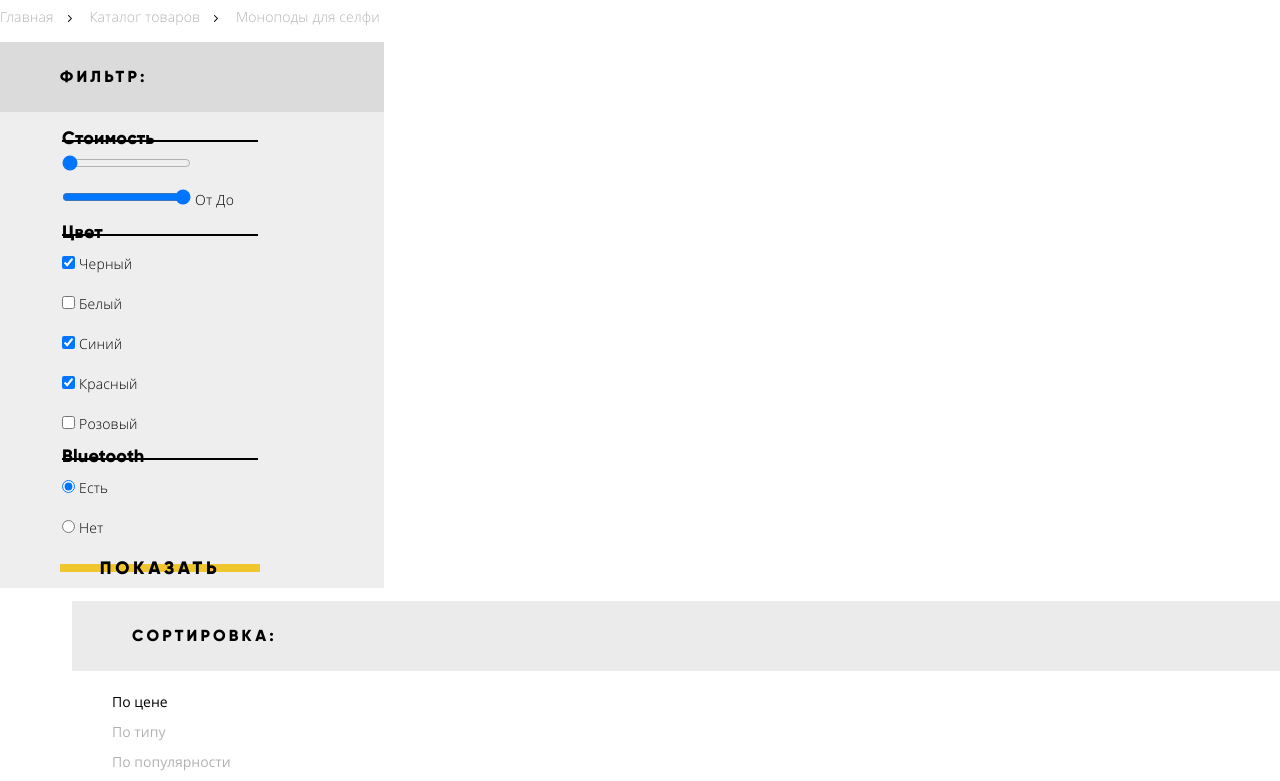
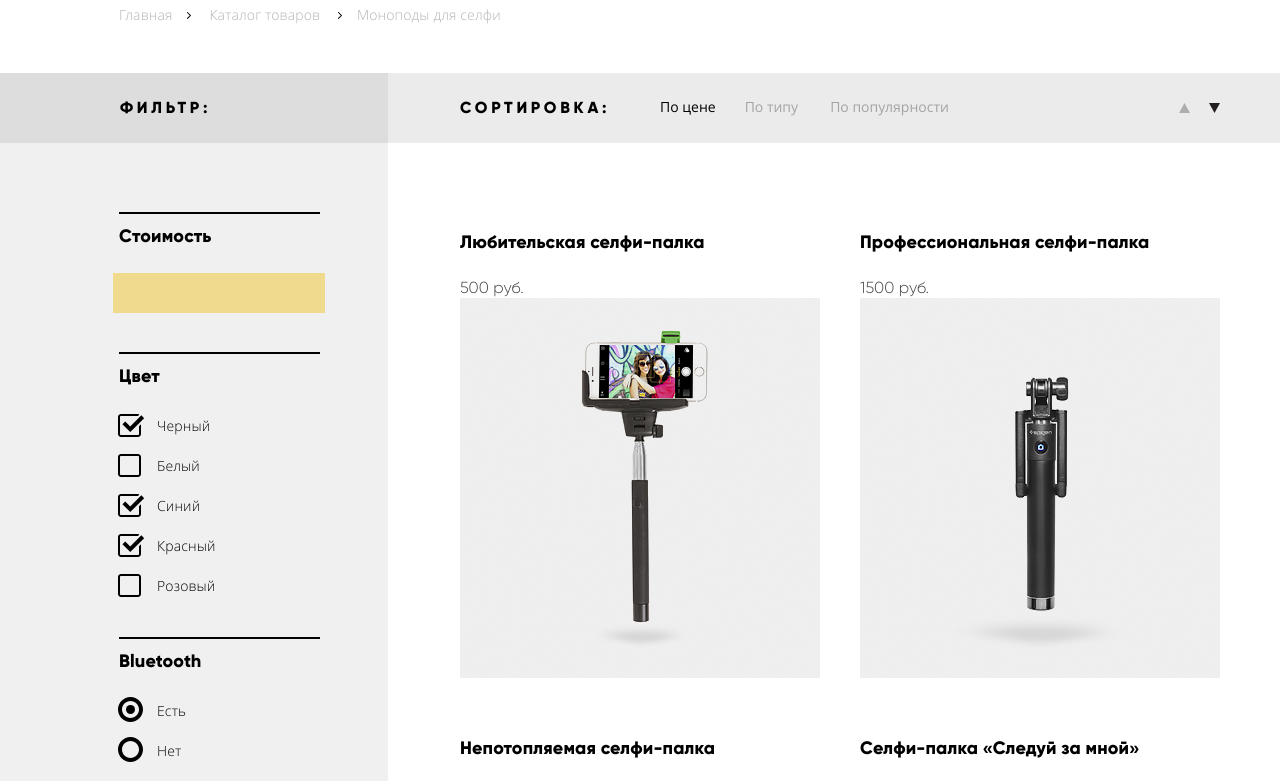
Before and after one commit to babtshe/619357-device, a plain HTML site: page catalog.html in a window 1280 px wide. Shown: the part 332-1113 px from the top of the page. Drawn offline with Linux system fonts and the light colour scheme.

Commit message:
catalog filter done + tabstops

```diff
--- a/catalog.html
+++ b/catalog.html
@@ -91,53 +91,7 @@
         Моноподы для селфи
       </div>
     </div>
-    <section class="filter">
-      <h2>Фильтр:</h2>
-      <form class="form-filter" action="http://echo.htmlacademy.ru" method="get" name="form-filter">
-        <fieldset>
-          <legend>Стоимость</legend>
-          <input type="range" name="price-range" id="range-start" min="0" max="10000" step="500" value="0">
-          <input type="range" name="price-range" id="range-end" min="0" max="10000" step="500" value="10000">
-          <label for="range-start">От</label>
-          <label for="range-end">До</label>
-        </fieldset>
-        <fieldset>
-          <legend>Цвет</legend>
-          <div class="form-field">
-            <input type="checkbox" name="color" value="black" id="checkbox-black" checked>
-            <label for="checkbox-black">Черный</label>
-          </div>
-          <div class="form-field">
-            <input type="checkbox" name="color" value="white" id="checkbox-white">
-            <label for="checkbox-white">Белый</label>
-          </div>
-          <div class="form-field">
-            <input type="checkbox" name="color" value="blue" id="checkbox-blue" checked>
-            <label for="checkbox-blue">Синий</label>
-          </div>
-          <div class="form-field">
-            <input type="checkbox" name="color" value="red" id="checkbox-red" checked>
-            <label for="checkbox-red">Красный</label>
-          </div>
-          <div class="form-field">
-            <input type="checkbox" name="color" value="pink" id="checkbox-pink">
-            <label for="checkbox-pink">Розовый</label>
-          </div>
-        </fieldset>
-        <fieldset>
-          <legend>Bluetooth</legend>
-          <div class="form-field">
-            <input type="radio" name="bluetooth" value="true" id="radio-yes" checked>
-            <label for="radio-yes">Есть</label>
-          </div>
-          <div class="form-field">
-            <input type="radio" name="bluetooth" value="false" id="radio-no">
-            <label for="radio-no">Нет</label>
-          </div>
-        </fieldset>
-        <input class="btn" type="submit" value="Показать">
-      </form>
-    </section>
+    <div class="sort-row">
       <section class="sort">
         <h2>Сортировка:</h2>
         <ul class="sort-method-list">
@@ -150,22 +104,72 @@
           <li>
             <a class="sort-popular" href="#">По популярности</a>
           </li>
-      </ul>
-      <ul class="sort-direction-list">
           <li>
-          <a class="sort-ascending" href="#" title="Сортировать по возрастанию">▲</a>
+            <a class="sort-ascending" href="#" title="Сортировать по возрастанию"></a>
           </li>
           <li class="sort-direction-active">
-          <a class="sort-descending" title="Сортировать по убыванию">▼</a>
+            <a class="sort-descending" title="Сортировать по убыванию"></a>
           </li>
         </ul>
       </section>
+    </div>
+    <div class="catalog-columns">
+      <section class="filter">
+        <h2>Фильтр:</h2>
+        <form class="form-filter" action="http://echo.htmlacademy.ru" method="get" name="form-filter">
+          <fieldset>
+            <legend>Стоимость</legend>
+            <div class="double-side-range">
+              <!-- <input type="range" name="price-range" id="range-start" min="0" max="10000" step="500" value="0">
+            <input type="range" name="price-range" id="range-end" min="0" max="10000" step="500" value="10000">
+            <label for="range-start">От</label>
+            <label for="range-end">До</label> -->
+            </div>
+          </fieldset>
+          <fieldset>
+            <legend>Цвет</legend>
+            <div class="form-field">
+              <input type="checkbox" name="color" value="black" id="checkbox-black" checked>
+              <label for="checkbox-black" tabindex="0">Черный</label>
+            </div>
+            <div class="form-field">
+              <input type="checkbox" name="color" value="white" id="checkbox-white">
+              <label for="checkbox-white" tabindex="0">Белый</label>
+            </div>
+            <div class="form-field">
+              <input type="checkbox" name="color" value="blue" id="checkbox-blue" checked>
+              <label for="checkbox-blue" tabindex="0">Синий</label>
+            </div>
+            <div class="form-field">
+              <input type="checkbox" name="color" value="red" id="checkbox-red" checked>
+              <label for="checkbox-red" tabindex="0">Красный</label>
+            </div>
+            <div class="form-field">
+              <input type="checkbox" name="color" value="pink" id="checkbox-pink">
+              <label for="checkbox-pink" tabindex="0">Розовый</label>
+            </div>
+          </fieldset>
+          <fieldset>
+            <legend>Bluetooth</legend>
+            <div class="form-field">
+              <input type="radio" name="bluetooth" value="true" id="radio-yes" checked>
+              <label for="radio-yes" tabindex="0">Есть</label>
+            </div>
+            <div class="form-field">
+              <input type="radio" name="bluetooth" value="false" id="radio-no">
+              <label for="radio-no" tabindex="0">Нет</label>
+            </div>
+          </fieldset>
+          <input class="btn" type="submit" value="Показать">
+        </form>
+      </section>
+
       <section class="catalog">
         <h2 class="visually-hidden">Список товаров</h2>
         <ul class="catalog-list">
           <li class="catalog-item">
             <article>
-            <a href="/catalog/beginner-stick.html">
+              <a class="item-link" href="/catalog/beginner-stick.html">
                 <header>
                   <h3 class="catalog-item-name">Любительская селфи-палка</h3>
                   <span class="catalog-item-price">500 руб.</span>
@@ -180,7 +184,7 @@
           </li>
           <li class="catalog-item">
             <article>
-            <a href="/catalog/pro-stick.html">
+              <a class="item-link" href="/catalog/pro-stick.html">
                 <header>
                   <h3 class="catalog-item-name">Профессиональная селфи-палка</h3>
                   <span class="catalog-item-price">1500 руб.</span>
@@ -195,7 +199,7 @@
           </li>
           <li class="catalog-item">
             <article>
-            <a href="/catalog/waterproof-stick.html">
+              <a class="item-link" href="/catalog/waterproof-stick.html">
                 <header>
                   <h3 class="catalog-item-name">Непотопляемая селфи-палка</h3>
                   <span class="catalog-item-price">2500 руб.</span>
@@ -210,7 +214,7 @@
           </li>
           <li class="catalog-item new">
             <article>
-            <a href="/catalog/follow-me-stick.html">
+              <a class="item-link" href="/catalog/follow-me-stick.html">
                 <header>
                   <h3 class="catalog-item-name">Селфи-палка «Следуй за мной»</h3>
                   <span class="catalog-item-price">4900 руб.</span>
@@ -244,6 +248,7 @@
           </ul>
         </nav>
       </section>
+    </div>
   </main>
 
   <footer class="footer-main">
--- a/css/style.css
+++ b/css/style.css
@@ -156,8 +156,8 @@ textarea,
 
 .header-logo {
   position: absolute;
-  top: -24px;
-  left: 59px;
+  top: -22px;
+  left: 58px;
 }
 .header-logo,
 .footer-logo {
@@ -953,14 +953,23 @@ about & contacts — ===========================================================
 /*
 CATALOG=======================================================================CATALOG=======================================
 */
-
+.container-catalog {
+  min-width:1200px;
+}
 .container-catalog h1 {
   font-weight: bold;
   font-size: 47px;
   line-height: 48px;
   font-family: "Gilroy", Arial, sans-serif;
+  letter-spacing: 0.013em;
+  padding:0 80px 0 79px;
+  width:1200px;
+  margin:37px auto 0 auto;
 }
 .breadcrumbs {
+  padding:0 80px 0 79px;
+  width:1200px;
+  margin:24px auto 0 auto;
   font-weight: 300;
   font-size: 14px;
   line-height: 24px;
@@ -972,7 +981,7 @@ CATALOG=======================================================================CA
 }
 .breadcrumbs-path,
 .breadcrumbs-current {
-  display: inline-block;
+  display: inline;
 
   vertical-align: baseline;
 }
@@ -980,16 +989,17 @@ CATALOG=======================================================================CA
 .breadcrumbs-link::after {
   content: "";
 
-  display: inline-block;
-  width: 4px;
-  height: 7px;
-  padding: 0 16px;
+  display: inline;
+  padding: 0 17px 0 16px;
 
   vertical-align: baseline;
 
   background-image: url("../img/nav-arrow.svg");
   background-repeat: no-repeat;
-  background-position: center;
+  background-position: top 7px center;
+}
+.breadcrumbs-link:last-child::after {
+  background-position: top 7px left 18px;
 }
 .breadcrumbs-link:hover {
   color: rgba(0,0,0,0.6);
@@ -998,74 +1008,23 @@ CATALOG=======================================================================CA
   color: rgba(0,0,0,0.1);
 }
 
-/*
-filters-catalog
-*/
-
-.filter {
-  width: 30%;
-
-  background-color: #eeeeee;
-}
-.form-filter {
-  width: 200px;
-  margin-right: 68px;
-  margin-left: 60px;
-}
-.filter h2,
+
+/*sorting*/
+.sort-row {
+  background-color:rgba(0,0,0,0.08);
+  width:100%;
+  margin-top:46px;
+}
+.sort {
+  width:1200px;
+  padding:0 20px 0 420px;
+  display:flex;
+  margin: 0 auto 0 auto;
+}
 .sort h2 {
-  padding: 23px 0 23px 60px;
-
-  font-weight: bold;
-  font-size: 16px;
-  line-height: 24px;
-  font-family: "Gilroy", Arial, sans-serif;
-  text-transform: uppercase;
-  letter-spacing: 0.2em;
-
-  background-color: rgba(0, 0, 0, 0.08);
-}
-.form-filter fieldset {
-  position: relative;
-
-  padding: 0;
-
-  border: none;
-}
-.form-filter legend {
-  font-weight: bold;
-  font-size: 18px;
-  line-height: 24px;
-  font-family: "Gilroy", Arial, sans-serif;
-}
-.form-filter fieldset::before {
-  content: "";
-  position: absolute;
-  top: -10px;
-
-  display: block;
-  width: 100%;
-  height: 2px;
-  overflow-x: hidden;
-
-  background-color: #000000;
-}
-.form-filter label {
-  font-size: 14px;
-  line-height: 40px;
-}
-.form-filter .btn {
-  width: 200px;
-}
-
-/*sorting*/
-
-.sort {
-  padding-left: 72px;
-}
-.sort ul {
-  list-style: none;
-}
+  margin:0;
+}
+
 .sort a {
   font-weight: normal;
   font-size: 14px;
@@ -1073,20 +1032,217 @@ filters-catalog
   color: #000000;
   letter-spacing: normal;
 
-  opacity: 0.3;
+  opacity: 1;
+}
+.sort-method-list {
+  list-style: none;
+  display:flex;
+  align-items: center;
+  width:600px;
+  margin:-4px 0 0 auto;
+  flex-shrink:0;
+  padding:0;
+}
+.sort-method-list li:nth-last-child(2) {
+  margin-left:auto;
+  margin-right:19px;
+}
+.sort-popular {
+  margin-left:32px;
+}
+.sort-type {
+  margin-left:29px;
+}
+.sort-price {
+  margin-left:40px;
+}
+.sort-ascending {
+  display:block;
+  width:11px;
+  height:18px;
+  background-image: url("../img/icon-up-dir.svg");
+  background-repeat: no-repeat;
+  background-position: bottom 2px center;
+}
+.sort-descending {
+  display:block;
+  width:11px;
+  height:18px;
+  background-image: url("../img/icon-down-dir.svg");
+  background-repeat: no-repeat;
+  background-position: bottom 2px center;
+}
+.sort a[href] {
+  opacity:0.3;
 }
 .sort a[href]:hover {
   opacity: 0.6;
 }
-.sort a[href]:active,
-.sort-method-active a,
-.sort-direction-active a {
+.sort a[href]:active {
   opacity: 1;
 }
+.catalog-columns {
+  display:flex;
+}
+
+/*
+filters-catalog
+*/
+
+.filter {
+width:348px;
+  flex-grow:1;
+flex-shrink:0;
+  margin-top:-70px;
+  margin-bottom:4px;
+ background-color: rgba(0,0,0,0.06);
+
+}
+
+.filter h2,
+.sort h2 {
+  padding: 23px 0 23px 0;
+  font-weight: bold;
+  font-size: 16px;
+  line-height: 24px;
+  font-family: "Gilroy", Arial, sans-serif;
+  text-transform: uppercase;
+  letter-spacing: 0.23em;
+}
+.filter h2 {
+  margin:0 68px 0 auto;
+  display:block;
+  width:200px;
+}
+.form-filter {
+  width: 210px;
+  padding-left:7px;
+  margin:69px 68px 0 auto;
+  margin-left:auto;
+}
+.form-filter fieldset {
+  padding: 0 0 0 0;
+  border: none;
+}
+fieldset + fieldset {
+  margin-top:39px;
+}
+.form-filter legend {
+  font-weight: bold;
+  font-size: 18px;
+  line-height: 24px;
+  font-family: "Gilroy", Arial, sans-serif;
+ /* margin-bottom:0;
+  padding-bottom:0;*/
+}
+.form-filter legend::before {
+  content: "";
+  display: block;
+  width: 201px;
+  height: 2px;
+  overflow-x: hidden;
+  margin-bottom:10px;
+
+  background-color: #000000;
+}
+.double-side-range {
+  margin-top:25px;
+  margin-left:-6px;
+  height:40px;
+  width:212px;
+  background-color:rgba(240,197,46,0.5);
+}
+.form-filter label {
+  font-size: 14px;
+  line-height: 40px;
+}
+legend + .form-field {
+  margin-top:18px;
+}
+
+.form-field [type="checkbox"],
+.form-field [type="radio"]{
+ display:none;
+}
+.form-field [type="checkbox"] + label {
+  position:relative;
+  padding-left:38px;
+}
+  [type="checkbox"] + label::before  {
+  position: absolute;
+  top:-2px;
+  left:-1px;
+  opacity:1;
+  content:"";
+  display:block;
+  width:27px;
+  height:23px;
+  background-image:url("../img/checkbox-off.svg");
+  background-repeat: no-repeat;
+  background-position: 0 0;
+}
+[type="checkbox"]:checked + label::before {
+  background-image:url("../img/checkbox-on.svg");
+}
+[type="checkbox"]:disabled + label,
+[type="radio"]:disabled + label {
+  opacity:0.25;
+}
+[type="checkbox"]:not(:disabled):hover + label::before,
+[type="radio"]:not(:disabled):hover + label::before {
+  opacity:0.6;
+}
+[type="checkbox"]:active + label::before,
+[type="radio"]:active + label::before {
+  opacity:1;
+}
+[type="checkbox"]:not(:disabled):checked:active + label::before {
+  background-image:url("../img/checkbox-off.svg");
+}
+[type="checkbox"]:not(:disabled):not(:checked):active + label::before {
+  background-image:url("../img/checkbox-on.svg");
+}
+
+.form-filter .form-field:last-child {
+  margin-bottom:-8px;
+}
+.form-field [type="radio"] + label {
+  position:relative;
+  padding-left:38px;
+}
+[type="radio"] + label::before  {
+  position: absolute;
+  top:-4px;
+  left:-1px;
+  opacity:1;
+  content:"";
+  display:block;
+  width:25px;
+  height:25px;
+  background-image:url("../img/radio-off.svg");
+  background-repeat: no-repeat;
+  background-position: 0 0;
+}
+[type="radio"]:checked + label::before {
+  background-image:url("../img/radio-on.svg");
+}
+  .form-filter .btn {
+  margin-top:39px;
+  width: 200px;
+}
+
+
 /*
 catalog-list
 */
-
+.catalog {
+  width:852px;
+  flex-grow:1;
+  flex-shrink:0;
+  margin-right:auto;
+  padding-left:32px;
+  padding-top:29px;
+}
 .catalog-list {
   display: -webkit-box;
   display: -ms-flexbox;
@@ -1094,16 +1250,21 @@ catalog-list
       flex-flow: row wrap;
 
   list-style: none;
+  padding:0;
+  margin:0;
 
   -webkit-box-direction: normal;
   -webkit-box-orient: horizontal;
   -ms-flex-flow: row wrap;
 }
 .catalog-item {
-  padding: 20px;
+  margin:40px 0 0 40px;
+  position: relative;
 }
 .catalog-item header {
   width: 360px;
+  height: 86px;
+  overflow:hidden;
 }
 .catalog-item-name {
   font-weight: bold;
@@ -1120,8 +1281,6 @@ catalog-list
   color: #464646;
 }
 .catalog-item-image {
-  position: relative;
-
   width: 360px;
   height: 380px;
 }
@@ -1137,16 +1296,26 @@ catalog-list
 
   background-color: rgba(238,238,238,0.7);
 }
-.catalog-item-image:hover::after {
+.catalog-item-image:hover::after,
+.item-link:hover ~ .basket-add,
+.catalog-item-image:hover ~ .compare-add {
   display: block;
 }
 
 .btn.basket-add {
+  position:absolute;
+  top:170px;
+  left:80px;
   width: 200px;
+  display:none;
 }
 .compare-add {
+  position:absolute;
+  top:229px;
+  left:109px;
   font-size: 13px;
   line-height: 20px;
+  display:none;
 
   background: transparent;
   border: none;
@@ -1162,14 +1331,20 @@ catalog-list
 /*
 pagination
 */
+.pagination {
+  width:760px;
+  margin-left:40px;
+  margin-top:29px;
+  margin-bottom:77px;
+}
 .pagination-list {
   display: -webkit-box;
   display: -ms-flexbox;
   display: flex;
+  justify-content: flex-start;
       flex-flow: row nowrap;
-  justify-content: center;
   align-items: center;
-  margin: 20px;
+  margin: 0;
   padding: 0;
 
   list-style: none;
```
Lines whose indentation alone changed are shown as unchanged.
